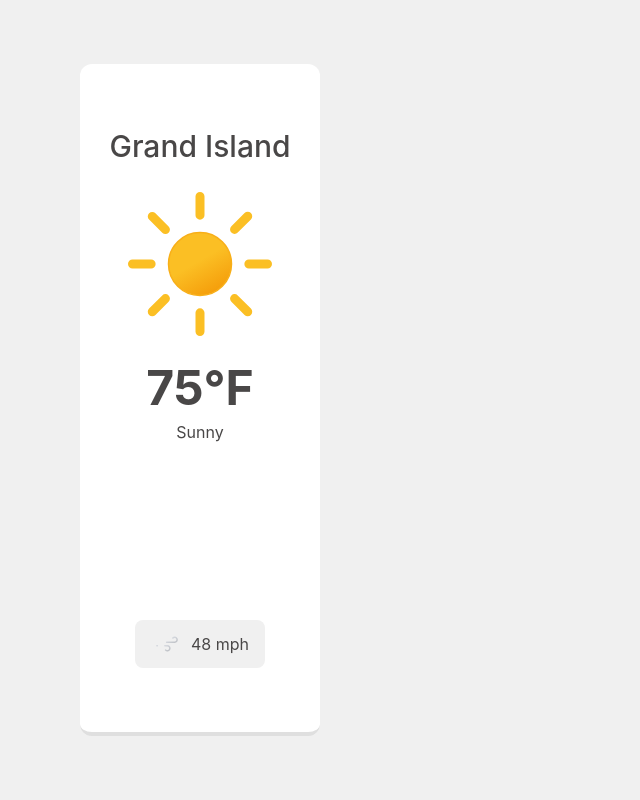
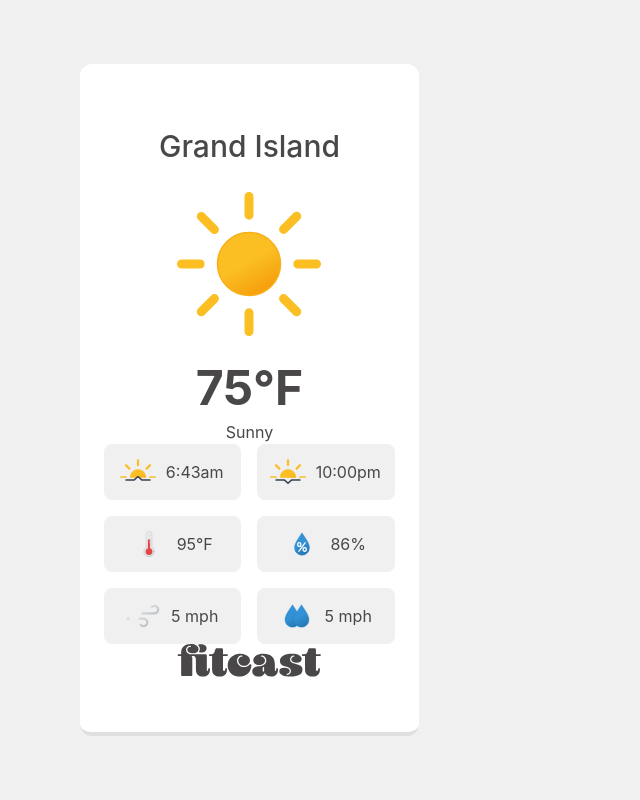
Before and after one commit to Zohaib-Kenny-Zakaria-Wilson/fitcast, a React (Create React App) app: page / in a window 1280 px wide. Shown: the top 800 px of the page, without its empty margins (0-640 px from the left). Built offline with nearby package versions, Linux system fonts and the light colour scheme; a web font is replaced by a local one.

Commit message:
refactor: Update Sidebar component styling, add location name, and improve weather display

```diff
--- a/src/components/Button.jsx
+++ b/src/components/Button.jsx
@@ -1,10 +1,10 @@
-import React from 'react';
-import PropTypes from 'prop-types';
+import React from "react";
+import PropTypes from "prop-types";
 
 function Button({ children }) {
   return (
     <button className="px-4 py-2 rounded-md bg-neutral-200 box-border text-neutral-800 border-b-2 border-neutral-400 hover:border-b-0 ">
-        {children}
+      {children}
     </button>
   );
 }
--- a/src/components/Sidebar.jsx
+++ b/src/components/Sidebar.jsx
@@ -1,9 +1,12 @@
 import React from "react";
+import WeatherKeyInfo from "./WeatherKeyInfo";
 
 function WeatherComponent() {
   return (
     <div className="bg-foreground w-fit h-full rounded-xl border-b-4 border-component-border">
-      <div className="w-full h-full py-16 px-6 2xl:px-12 flex flex-col justify-between">
+      {/* Main Wrapper */}
+      <div className="w-full h-full py-16 px-6 2xl:px-12 flex flex-col items-center justify-between">
+        {/* Realtime Wrapper */}
         <div className="w-full flex flex-col gap-6 items-center">
           <p className="text-center font-medium text-3xl text-primary">
             Grand Island
@@ -18,16 +21,30 @@ function WeatherComponent() {
             <p className="text-center text-base text-primary">Sunny</p>
           </div>
         </div>
-        <div className="w-full flex flex-col gap-6 items-center">
-          <div className="w-fit px-4 py-2 flex justify-center items-center gap-2 rounded-lg bg-background text-primary">
-            <img
-              className="size-8"
-              src={`${process.env.PUBLIC_URL}/assets/wind.svg`}
-              alt=""
-            />
-            <p className="text-primary">48 mph</p>
+        {/* Weather Details Wrapper */}
+        <div className="w-full flex flex-col gap-4 items-center">
+          {/* Weather Key Pair */}
+          <div className="w-full flex gap-4">
+            <WeatherKeyInfo svg="sunrise" text="6:43am" />
+            <WeatherKeyInfo svg="sunset" text="10:00pm" />
+          </div>
+          {/* Weather Key Pair */}
+          <div className="w-full flex gap-4">
+            <WeatherKeyInfo svg="thermometer" text="95°F" />
+            <WeatherKeyInfo svg="humidity" text="86%" />
+          </div>
+          {/* Weather Key Pair */}
+          <div className="w-full flex gap-4">
+            <WeatherKeyInfo svg="wind" text="5 mph" />
+            <WeatherKeyInfo svg="raindrops" text="5 mph" />
           </div>
         </div>
+        {/* Logo */}
+        <img
+          className="w-36"
+          src={`${process.env.PUBLIC_URL}/assets/fitcast.svg`}
+          alt=""
+        />
       </div>
     </div>
   );
--- /dev/null
+++ b/src/components/WeatherKeyInfo.jsx
@@ -0,0 +1,16 @@
+import React from "react";
+
+function WeatherKeyInfo({ svg, text }) {
+  return (
+    <div className="w-full px-2 pr-4 py-1 flex justify-center items-center gap-1 rounded-lg bg-background text-primary">
+      <img
+        className="size-12"
+        src={`${process.env.PUBLIC_URL}/assets/${svg}.svg`}
+        alt={svg}
+      />
+      <p className="text-primary">{text}</p>
+    </div>
+  );
+}
+
+export default WeatherKeyInfo;
```
Also changed, not shown: public/assets/fitcast.svg (added).
